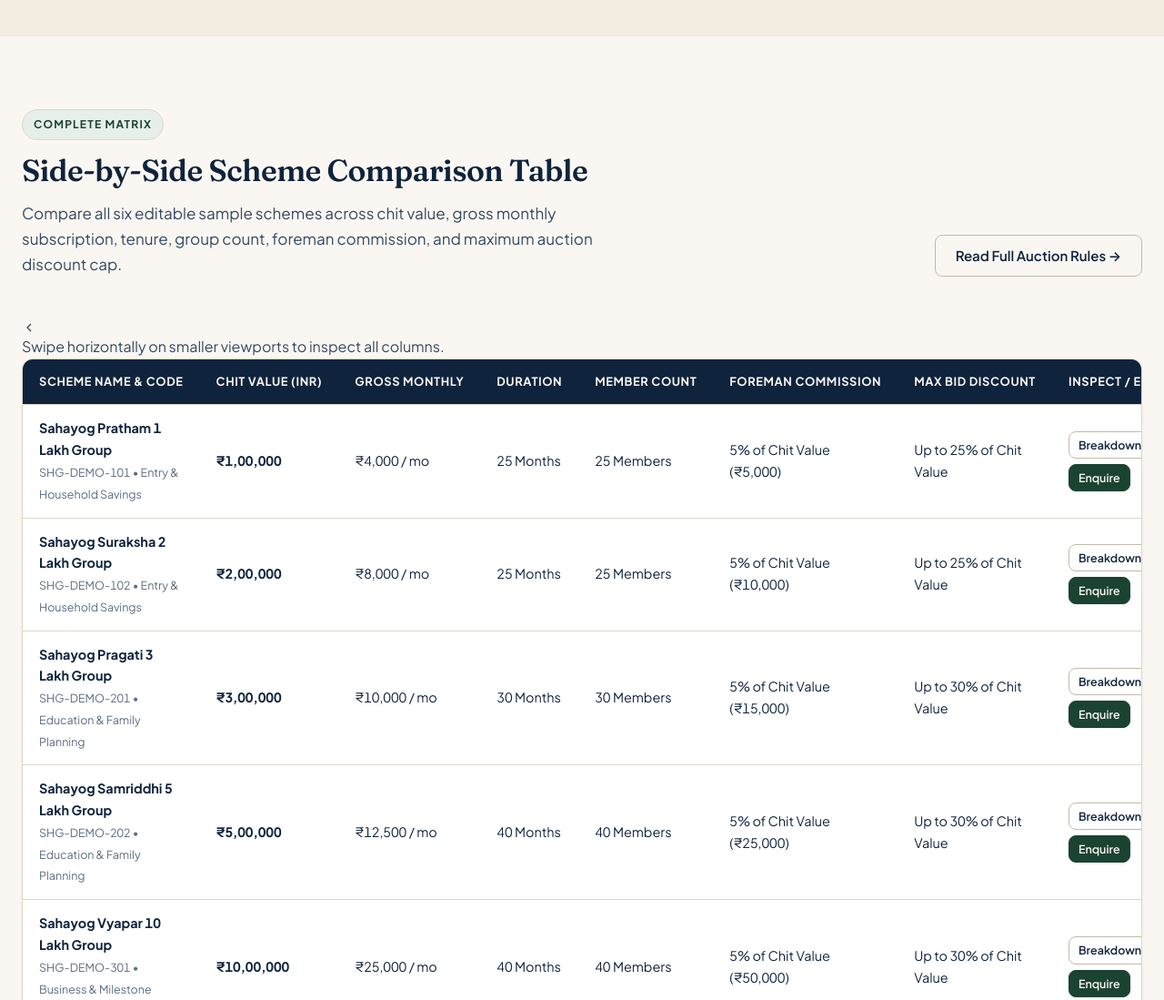
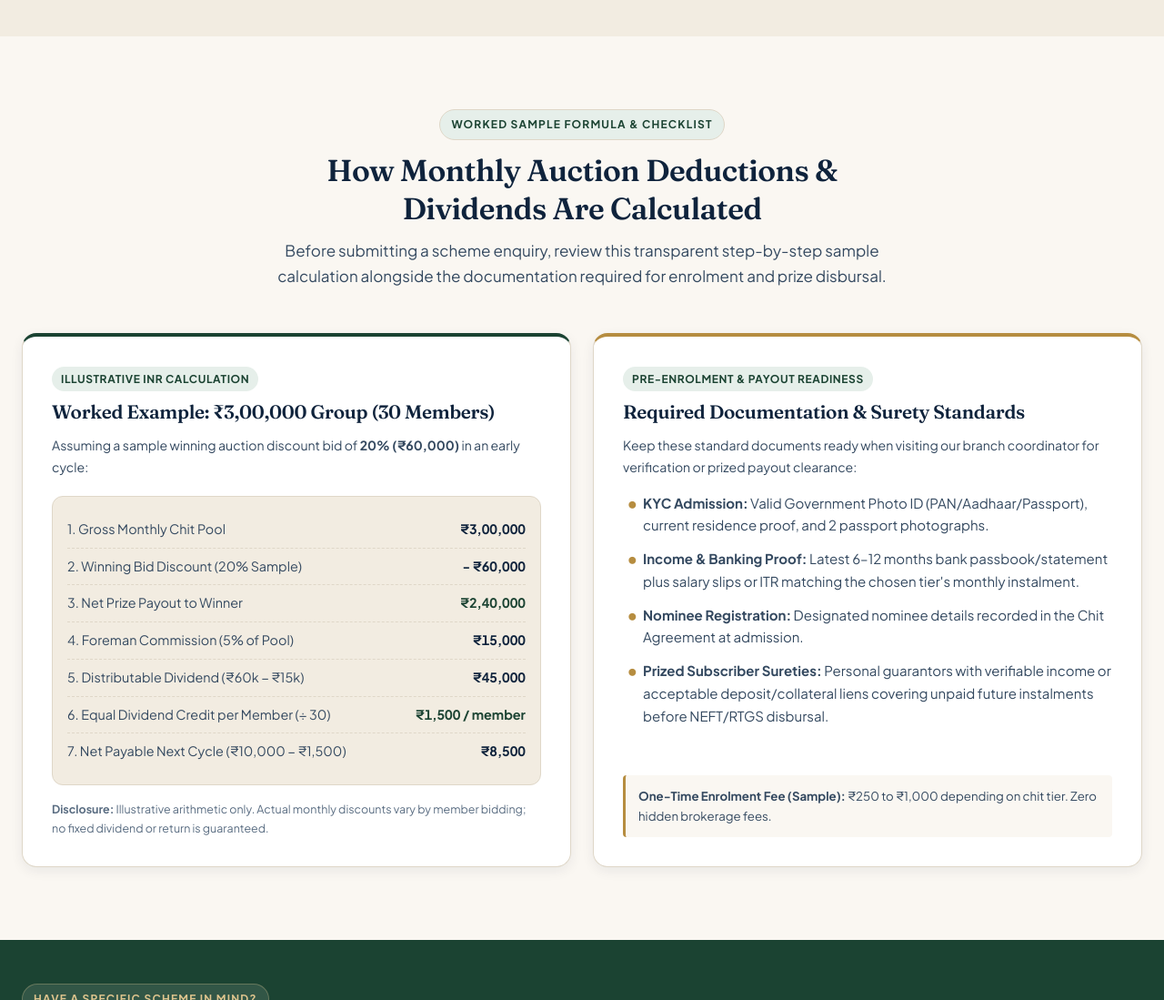
Before and after one commit to HTMLStaticWorks-Org/Chit_Fund_Savings_Cooperative, a plain HTML site: page schemes.html in a window 1280 px wide. Shown: the part 3640-4739 px from the top of the page at 91% size. Drawn offline with Linux system fonts and the light colour scheme.

Commit message:
Your commit message

```diff
--- a/schemes.html
+++ b/schemes.html
@@ -173,51 +173,8 @@
       </div>
     </section>
 
-    <!-- 3. FULL COMPARISON TABLE -->
-    <section class="section" id="comparison-table-section" aria-labelledby="comparisonTableHeading">
-      <div class="container">
-        <div class="section-header-split">
-          <div class="header-copy">
-            <span class="eyebrow">Complete Matrix</span>
-            <h2 id="comparisonTableHeading" class="section-title">Side-by-Side Scheme Comparison Table</h2>
-            <p class="section-subtitle">
-              Compare all six editable sample schemes across chit value, gross monthly subscription, tenure, group count, foreman commission, and maximum auction discount cap.
-            </p>
-          </div>
-          <div>
-            <a href="rules.html" class="btn btn-outline">Read Full Auction Rules &rarr;</a>
-          </div>
-        </div>
-
-        <p class="mobile-comparison-hint">
-          <svg width="16" height="16" viewBox="0 0 24 24" fill="none" stroke="currentColor" stroke-width="2"><polyline points="15 18 9 12 15 6"/></svg>
-          <span>Swipe horizontally on smaller viewports to inspect all columns.</span>
-        </p>
-
-        <div class="table-scroll-wrapper">
-          <table class="comparison-table" aria-label="Full Comparison Table of Sample Chit Schemes">
-            <thead>
-              <tr>
-                <th scope="col">Scheme Name &amp; Code</th>
-                <th scope="col">Chit Value (INR)</th>
-                <th scope="col">Gross Monthly</th>
-                <th scope="col">Duration</th>
-                <th scope="col">Member Count</th>
-                <th scope="col">Foreman Commission</th>
-                <th scope="col">Max Bid Discount</th>
-                <th scope="col">Inspect / Enquire</th>
-              </tr>
-            </thead>
-            <tbody id="schemesComparisonBody">
-              <!-- Populated by main.js -->
-            </tbody>
-          </table>
-        </div>
-      </div>
-    </section>
-
-    <!-- 4. SAMPLE DIVIDEND CALCULATION & SURETY CHECKLIST (DISTINCT FROM HOME 2) -->
-    <section class="section bg-secondary" aria-labelledby="chargesDisclosureHeading">
+    <!-- 3. SAMPLE DIVIDEND CALCULATION & SURETY CHECKLIST (DISTINCT FROM HOME 2) -->
+    <section class="section" aria-labelledby="chargesDisclosureHeading">
       <div class="container">
         <div class="section-header centered">
           <span class="eyebrow">Worked Sample Formula &amp; Checklist</span>
```
